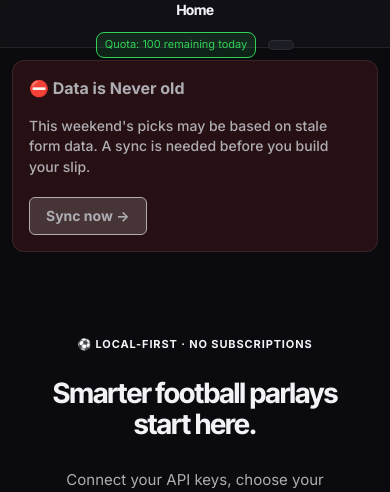
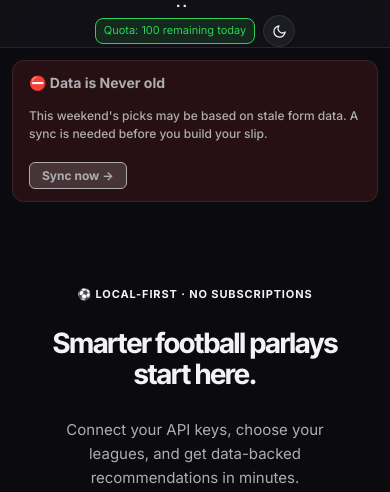
Before and after one commit to islajr/footy-predict, a FastAPI app: page / in a window 390 px wide. Shown: the top 492 px of the page. Run offline with FastAPI, Linux system fonts and the light colour scheme; data comes from the database, SQL or seed files in the repository; data that the repository does not hold is empty.

Commit message:
fix(ui+stats): statistics route 500, mobile header layout, theme toggle icon, compact urgent banner
- statistics.html: fix by_market and by_league loops (were calling .items() on lists)
- style.css: header flex fix (title takes flex:1, actions flex-shrink:0, gap/overflow on mobile)
- style.css: theme-toggle-btn becomes 32x32 icon-only square on mobile
- base.html: add moon SVG icon to theme toggle (shown via .theme-icon on mobile)
- base.html: compact freshness-banner-urgent sizing on ≤768px via inline media query

```diff
--- a/src/static/css/style.css
+++ b/src/static/css/style.css
@@ -1860,14 +1860,25 @@
         padding-bottom: calc(60px + var(--space-6));
     }
 
-    /* Header compact */
     .app-header {
         padding: 0 var(--space-4);
         height: 48px;
+        gap: var(--space-2);
+        overflow: hidden;
     }
 
     .header-title {
         font-size: var(--text-md);
+        white-space: nowrap;
+        overflow: hidden;
+        text-overflow: ellipsis;
+        min-width: 0;
+        flex: 1;
+    }
+
+    .header-actions {
+        flex-shrink: 0;
+        gap: var(--space-2);
     }
 
     /* Quota badge compact on mobile */
@@ -1876,9 +1887,19 @@
         padding: var(--space-1) var(--space-2);
     }
 
-    /* Theme toggle — icon only on mobile */
+    /* Theme toggle — shrink to icon-only on mobile */
+    .theme-toggle-btn {
+        padding: var(--space-1);
+        width: 32px;
+        height: 32px;
+        justify-content: center;
+        flex-shrink: 0;
+    }
     .theme-toggle-btn span {
         display: none;
+    }
+    .theme-toggle-btn .theme-icon {
+        display: flex !important;
     }
 
     /* All grids to single column on mobile */
--- a/src/templates/base.html
+++ b/src/templates/base.html
@@ -14,6 +14,20 @@
         @keyframes slideUp {
             from { transform: translateY(20px); opacity: 0; }
             to { transform: translateY(0); opacity: 1; }
+        }
+        @media (max-width: 768px) {
+            .freshness-banner-urgent {
+                padding: var(--space-3) var(--space-4);
+                font-size: var(--text-sm);
+            }
+            .freshness-banner-urgent strong {
+                font-size: var(--text-md);
+                margin-bottom: 2px;
+            }
+            .freshness-banner-urgent a {
+                padding: var(--space-1) var(--space-3);
+                font-size: var(--text-sm);
+            }
         }
     </style>
     {% block head %}{% endblock %}
@@ -104,6 +118,7 @@
 
                     <!-- Theme Toggle Switch -->
                     <button onclick="toggleTheme()" class="theme-toggle-btn" title="Toggle Light/Dark Theme">
+                        <svg class="theme-icon" width="15" height="15" viewBox="0 0 24 24" fill="none" stroke="currentColor" stroke-width="2" stroke-linecap="round" stroke-linejoin="round" style="display:none; flex-shrink:0;"><path d="M21 12.79A9 9 0 1 1 11.21 3 7 7 0 0 0 21 12.79z"/></svg>
                         <span>Toggle Theme</span>
                     </button>
                 </div>
```
Also changed, not shown: src/templates/statistics.html (+10 -10 lines).
